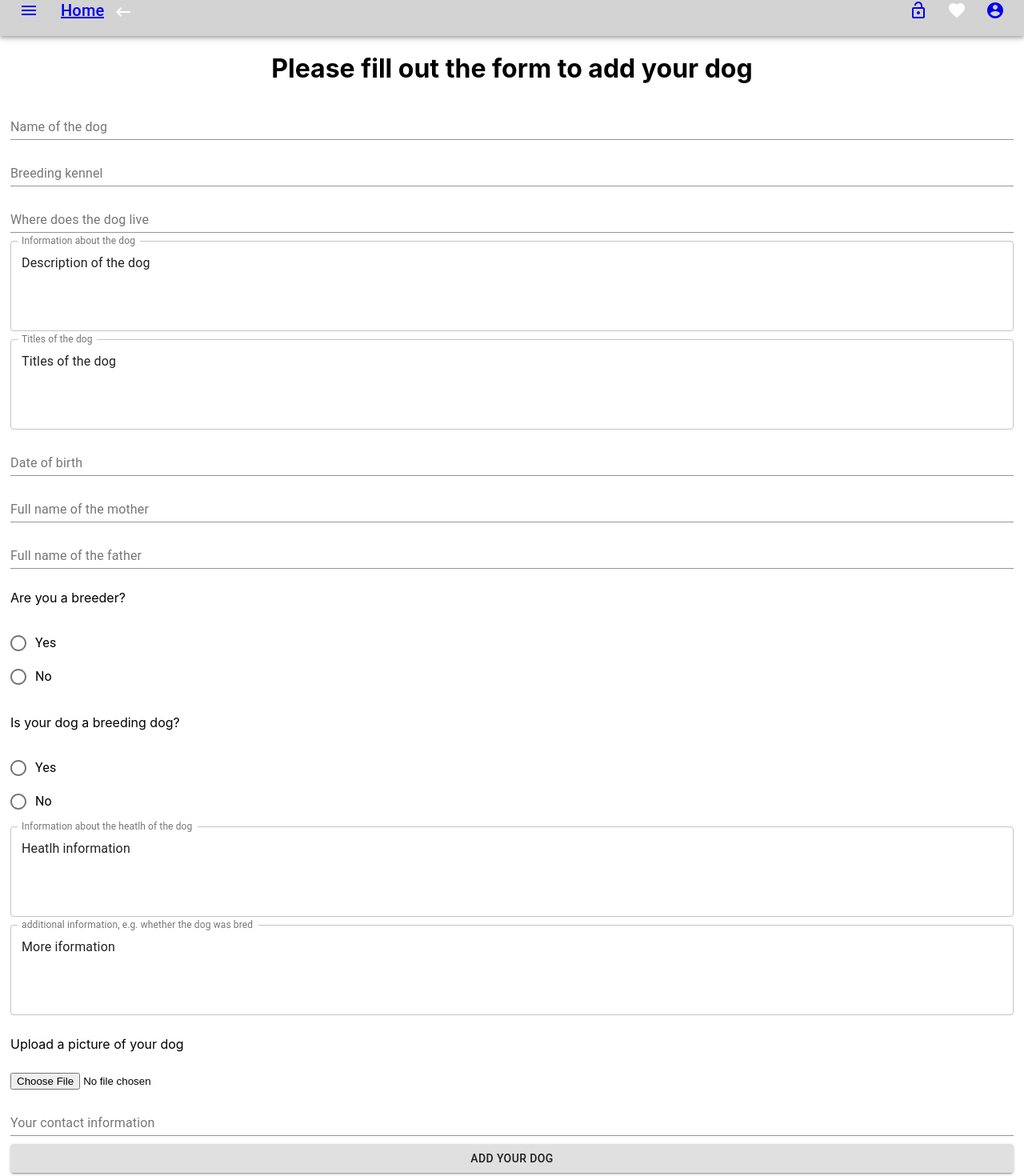
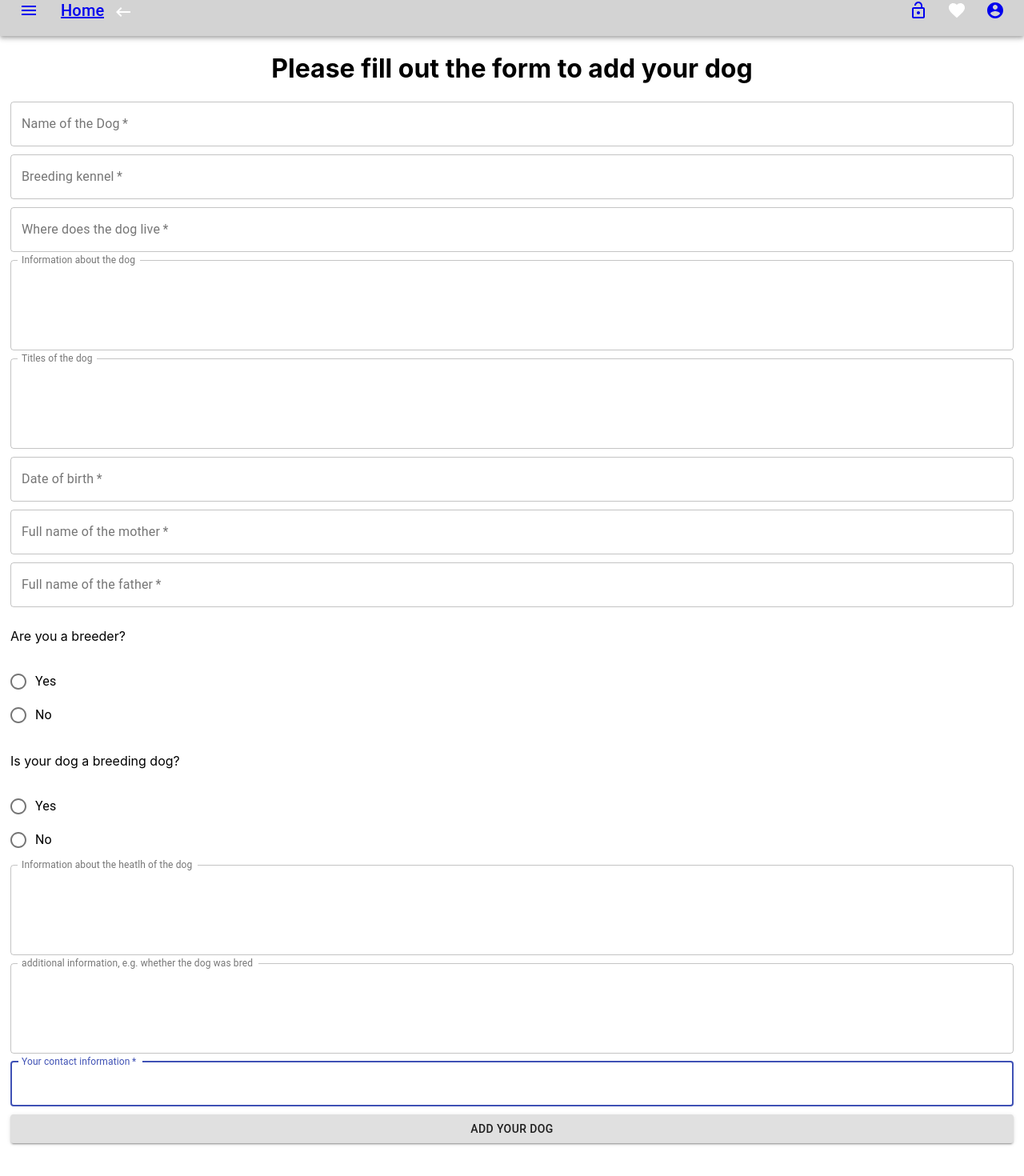
Before and after one commit to NataliaGatarek/SWD-app, a React (Create React App) app in the folder client/: page /AddDog in a window 1280 px wide. Shown: the part 19-1489 px from the top of the page at 80% size. After the commit the page ends 1461 px from the top, so only its background shows below. Built offline with nearby package versions, Linux system fonts and the light colour scheme.

Commit message:
form add dog working, saving inmangodb

```diff
--- a/client/src/Views/AddDog.js
+++ b/client/src/Views/AddDog.js
@@ -1,4 +1,5 @@
-import React from "react";
+import React, { useState } from "react";
+import axios from "axios";
 import { makeStyles } from "@material-ui/core/styles";
 import TextField from "@material-ui/core/TextField";
 import Button from "@material-ui/core/Button";
@@ -18,6 +19,76 @@ const useStyles = makeStyles((theme) => ({
 
 function AddDog() {
   const classes = useStyles();
+  const [formDogData, setFormDogData] = useState({
+    name: "",
+    kennel: "",
+    live: "",
+    description: "",
+    titles: "",
+    birth: "",
+    mname: "",
+    fname: "",
+    breeder: "",
+    breedingdog: "",
+    health: "",
+    additional: "",
+    image: "",
+    contact: "",
+  });
+  const {
+    name,
+    kennel,
+    live,
+    description,
+    titles,
+    birth,
+    mname,
+    fname,
+    breeder,
+    breedingdog,
+    health,
+    additional,
+    image,
+    contact,
+  } = formDogData;
+  const onChange = (e) =>
+    setFormDogData({ ...formDogData, [e.target.name]: e.target.value });
+  const handleOnSubmit = async (event) => {
+    event.preventDefault();
+    console.log("success");
+    const newDog = {
+      name,
+      kennel,
+      live,
+      description,
+      titles,
+      birth,
+      mname,
+      fname,
+      breeder,
+      breedingdog,
+      health,
+      additional,
+      image,
+      contact,
+    };
+    try {
+      const config = {
+        headers: {
+          "Content-Type": "application/json",
+        },
+      };
+      const body = JSON.stringify(newDog);
+      var res = await axios.post(
+        "http://localhost:5000/dogs/all",
+        body,
+        config
+      );
+      console.log(res.data);
+    } catch (error) {
+      console.log(error);
+    }
+  };
   return (
     <div>
       <h1 className="header-style">
@@ -29,10 +100,46 @@ function AddDog() {
         noValidate
         autoComplete="off"
         className="flex-form"
+        onSubmit={handleOnSubmit}
       >
-        <TextField id="standard-basic" label="Name of the dog" />
-        <TextField id="standard-basic" label="Breeding kennel" />
-        <TextField id="standard-basic" label="Where does the dog live" />
+        <TextField
+          autoComplete="name"
+          name="name"
+          variant="outlined"
+          required
+          fullWidth
+          id="name"
+          label="Name of the Dog"
+          autoFocus
+          value={name}
+          onChange={onChange}
+        />
+        <TextField
+          id="standard-basic"
+          label="Breeding kennel"
+          autoComplete="kennel"
+          name="kennel"
+          variant="outlined"
+          required
+          fullWidth
+          id="kennel"
+          autoFocus
+          value={kennel}
+          onChange={onChange}
+        />
+        <TextField
+          id="standard-basic"
+          label="Where does the dog live"
+          autoComplete="live"
+          name="live"
+          variant="outlined"
+          required
+          fullWidth
+          id="live"
+          autoFocus
+          value={live}
+          onChange={onChange}
+        />
         <TextField
           id="outlined-multiline-static"
           label="Information about the dog"
@@ -40,6 +147,11 @@ function AddDog() {
           rows={4}
           defaultValue="Description of the dog"
           variant="outlined"
+          name="description"
+          id="description"
+          autoFocus
+          value={description}
+          onChange={onChange}
         />
         <TextField
           id="outlined-multiline-static"
@@ -48,26 +160,71 @@ function AddDog() {
           rows={4}
           defaultValue="Titles of the dog"
           variant="outlined"
+          name="titles"
+          id="titles"
+          autoFocus
+          value={titles}
+          onChange={onChange}
         />
-        <TextField id="standard-basic" label="Date of birth" />
-        <TextField id="standard-basic" label="Full name of the mother" />
-        <TextField id="standard-basic" label="Full name of the father" />
+        <TextField
+          id="standard-basic"
+          label="Date of birth"
+          autoComplete="birth"
+          name="birth"
+          variant="outlined"
+          required
+          fullWidth
+          id="birth"
+          autoFocus
+          value={birth}
+          onChange={onChange}
+        />
+        <TextField
+          id="standard-basic"
+          label="Full name of the mother"
+          autoComplete="mname"
+          name="mname"
+          variant="outlined"
+          required
+          fullWidth
+          id="mname"
+          autoFocus
+          value={mname}
+          onChange={onChange}
+        />
+        <TextField
+          id="standard-basic"
+          label="Full name of the father"
+          autoComplete="fname"
+          name="fname"
+          variant="outlined"
+          required
+          fullWidth
+          id="fname"
+          autoFocus
+          value={fname}
+          onChange={onChange}
+        />
         <p>Are you a breeder?</p>
         <RadioGroup
           aria-label="breeding"
           name="breeding"
-          //value={value}
-          //onChange={handleChange}
+          value={breeder}
+          onChange={onChange}
+          id="breeder"
+          name="breeder"
         >
           <FormControlLabel value="yes" control={<Radio />} label="Yes" />
           <FormControlLabel value="no" control={<Radio />} label="No" />
         </RadioGroup>
         <p>Is your dog a breeding dog?</p>
         <RadioGroup
-          aria-label="breeding"
-          name="breeding"
-          // value={value}
-          //onChange={handleChange}
+          aria-label="breedingdog"
+          name="breedingdog"
+          value={breedingdog}
+          onChange={onChange}
+          id="breedingdog"
+          name="breedingdog"
         >
           <FormControlLabel value="yes" control={<Radio />} label="Yes" />
           <FormControlLabel value="no" control={<Radio />} label="No" />
@@ -80,6 +237,11 @@ function AddDog() {
           rows={4}
           defaultValue="Heatlh information"
           variant="outlined"
+          name="health"
+          id="health"
+          autoFocus
+          value={health}
+          onChange={onChange}
         />
         <TextField
           id="outlined-multiline-static"
@@ -88,17 +250,37 @@ function AddDog() {
           rows={4}
           defaultValue="More iformation"
           variant="outlined"
+          name="additional"
+          id="additional"
+          autoFocus
+          value={additional}
+          onChange={onChange}
         />
-        <p>Upload a picture of your dog</p>
+        {/* <p>Upload a picture of your dog</p>
         <input
           accept="image/*"
           className={classes.input}
           id="icon-button-photo"
-          //onChange={this.handleCapture}
           type="file"
+          value={image}
+          onChange={onChange}
+        /> */}
+        <TextField
+          id="standard-basic"
+          label="Your contact information"
+          autoComplete="contact"
+          name="contact"
+          variant="outlined"
+          required
+          fullWidth
+          id="contact"
+          autoFocus
+          value={contact}
+          onChange={onChange}
         />
-        <TextField id="standard-basic" label="Your contact information" />
-        <Button variant="contained">Add your dog</Button>
+        <Button variant="contained" type="submit">
+          Add your dog
+        </Button>
       </form>
     </div>
   );
```
Also changed, not shown: 2 other files (tests, documents, lock files or other folders).
